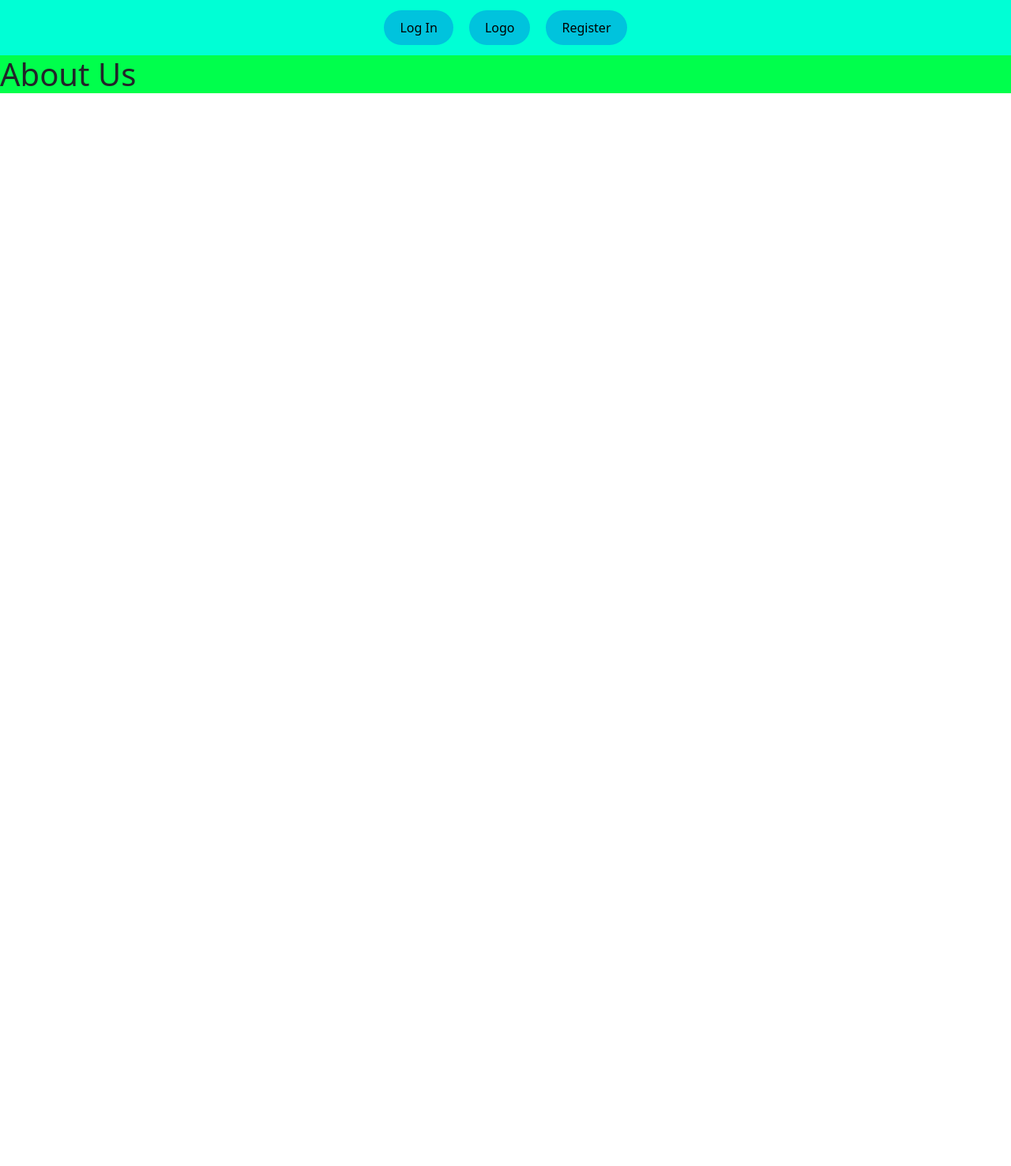
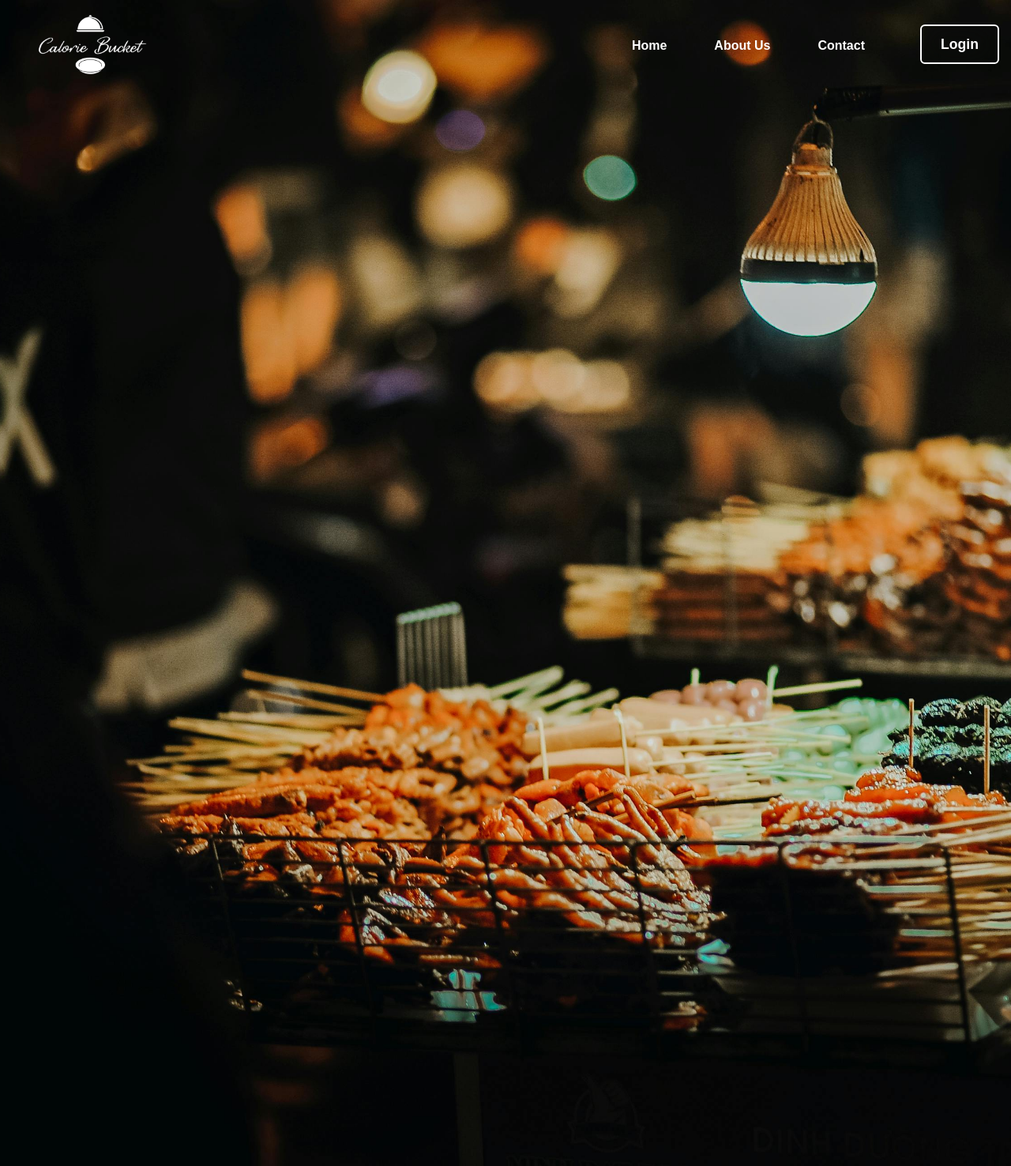
Before and after one commit to guro199811/CaloCalcu-repo, a Django app: page /login/ in a window 1280 px wide. Shown: the whole page at 79% size. Before the commit the page ends 118 px from the top, so only its background shows below. Run offline with Django 5.2, Linux system fonts and the light colour scheme; some libraries are stand-ins or nearby versions.

Commit message:
Added Visuals to work on

```diff
--- /dev/null
+++ b/backend/tracker/static/main.css
@@ -0,0 +1,271 @@
+/* Base.html CSS */
+
+* {
+  margin:0;
+  padding:0;
+  box-sizing: border-box;
+  font-family: "Poppins", sans-serif;
+  font-weight: 700 !important;
+}
+
+body{
+  background: url('main-bg.jpg') no-repeat;
+  background-size: cover;
+  background-position: center;
+}
+
+
+.navbar {
+  padding: 15px;
+  z-index: 10000;
+}
+
+.navbar .loginBtn{
+  width:100px;
+  height: 50px;
+  background: transparent;
+  backdrop-filter: blur(20px);
+  border: 2px solid #fff;
+  outline:none;
+  border-radius: 6px;
+  cursor: pointer;
+  font-size: 1.1em;
+  color:#fff;
+  font-weight: 500;
+  margin-left: 40px;
+  transition: 0.5s;
+}
+
+.navbar .loginBtn:hover{
+  background:#fff;
+  color:black
+}
+
+.navbar-logo img {
+  width: 200px; /* Adjust the width to your preference */
+  height: auto; /* Maintain the aspect ratio */
+  display: block; /* Remove any default inline spacing */
+  margin-top:-12px;
+  margin-bottom:-12px;
+}
+
+
+.navbar-items {
+  display: flex;
+  justify-content: flex-end;
+}
+
+.navbar-items a {
+  margin: 5px 10px;
+  text-decoration: none;
+  padding: 10px 20px;
+  color: white;
+  border-radius: 30px;
+  transition: 0.5s;
+}
+
+
+.navbar-items a:hover {
+  color: rgb(165, 255, 250);
+}
+
+
+.content {
+  width: 100%;
+  height: auto;
+  padding: 0px;
+}
+
+.section-title {
+  font-size: 2em;
+  color: #fff; /* Adjust text color for better visibility on the background */
+  text-shadow: 2px 2px 4px rgba(0, 0, 0, 0.5); /* Add a subtle text shadow */
+}
+
+.subtitle {
+  font-size: 1.5em;
+  color: #eee; /* Adjust text color for better visibility on the background */
+  margin-top: 10px;
+  text-shadow: 1px 1px 2px rgba(0, 0, 0, 0.3); /* Add a subtle text shadow */
+}
+
+/* Login / Register Css */
+
+.auth-container{
+  display:flex;
+  justify-content: center;
+  align-items: center;
+  min-height: 85vh;
+  margin:0;
+}
+
+.wrapper{
+  width: 420px;
+  height: 440px;
+  background: transparent;
+  border: 2px solid rgba(255, 255, 255, .2);
+  backdrop-filter: blur(20px);
+  box-shadow: 0 0 10px rgba(0, 0, 0, .2);
+  color: #fff;
+  border-radius: 20px;
+  padding: 30px 40px;
+  overflow: hidden;
+}
+
+.wrapper h1{
+  font-size: 36px;
+  text-align: center;
+}
+
+.wrapper .input-box{
+  position: relative;
+  width: 100%;
+  height: 50px;
+  margin: 30px 0;
+}
+
+.input-box input{
+  width: 100%;
+  height: 100%;
+  background: transparent;
+  border: none;
+  outline: none;
+  border: 2px solid rgba(255, 255, 255, .2);
+  border-radius: 40px;
+  font-size: 16px;
+  color: #fff;
+  padding: 20px 45px 20px 20px;
+}
+
+.input-box input::placeholder{
+  color:#fff;
+}
+
+.input-box i {
+  position:absolute;
+  right: 20px;
+  top:50%;
+  transform: translateY(-50%);
+  font-size: 20px;
+}
+
+.wrapper .additional-section{
+  display:flex;
+  justify-content: space-between;
+  font-size: 14px;
+  margin: -15 0 15px
+}
+
+.additional-section label input{
+  accent-color: #fff;
+  margin-left: 5px;
+  margin-right: 3px
+
+}
+
+.additional-section a {
+ color:#fff;
+ text-decoration: none;
+}
+
+.additional-section a:hover {
+  text-decoration: underline;
+}
+
+.wrapper .submitbtn{
+  width:100%;
+  height: 45px;
+  background: #fff;
+  border:none;
+  outline: none;
+  border-radius: 40px;
+  box-shadow: 0 0 10px rgba(0, 0, 0, .1);
+  cursor: pointer;
+  font-size: 16px;
+  color:black;
+  font-weight: 600;
+  margin-top: 5px;
+}
+
+.wrapper .log-reg-link{
+  font-size: 14px;
+  text-align: center;
+  margin: 20px 0 15px
+}
+
+
+.wrapper .icon-close{
+  position:absolute;
+  top: 0;
+  right: 0;
+  width: 45px;
+  height: 45px;
+  background: white;
+  color: black;
+  font-size: 2em;
+  display:flex;
+  justify-content: center;
+  align-items: center;
+  border-bottom-left-radius: 20px;
+  cursor: pointer;
+  z-index:1;
+}
+
+.log-reg-link p a {
+  color: #fff;
+  text-decoration: none;
+  font-weight: 600;
+}
+
+.log-reg-link p a:hover{
+  text-decoration: underline;
+}
+
+/* Login box initial state */
+
+.wrapper{
+  transform: scale(0);
+  transition: transform 0.5s ease, height 0.5s ease;
+}
+
+/*Hiding and showing Login box*/
+
+.wrapper.active-login{
+  transform: scale(1)
+}
+
+/*Transition animations*/
+
+
+.wrapper.active {
+  height: 600px;
+}
+
+.wrapper .login-box{
+  transition: transform .5s ease;
+  transform: translateX(0px);
+}
+
+.wrapper.active .login-box{
+  transition: none;
+  transform: translateX(-400px)
+}
+
+.register-box{
+  justify-content: center;
+  align-items: center;
+  margin-top: 25px;
+}
+
+.wrapper.active .register-box{
+  transition: transform .5s ease;
+  transform: translateX(30px);
+
+}
+
+.wrapper .register-box{
+  position:absolute;
+  transition: none;
+  transform: translateX(400px);
+  top:10px;
+}
--- /dev/null
+++ b/backend/tracker/static/main.js
@@ -0,0 +1,28 @@
+//Hiding and Showing Login Window
+const loginBtn = document.querySelector('.loginBtn')
+const closeBtn = document.querySelector('.icon-close')
+
+loginBtn.addEventListener('click', ()=> {
+    wrapper.classList.add('active-login');
+});
+
+closeBtn.addEventListener('click', ()=> {
+    wrapper.classList.remove('active-login');
+})
+
+
+
+//Transition Between Login and Register
+const wrapper = document.querySelector('.wrapper');
+const loginLink = document.querySelector('.login-link')
+const registerLink = document.querySelector('.register-link')
+
+
+
+registerLink.addEventListener('click', ()=> {
+    wrapper.classList.add('active');
+});
+
+loginLink.addEventListener('click', ()=> {
+    wrapper.classList.remove('active');
+});
--- a/backend/tracker/static/tracker/main.css
+++ /dev/null
@@ -1,45 +0,0 @@
-/* Base.html Css */
-.navbar{
-  display: flex;
-  justify-content: center;
-  width:100%;
-  background-color: rgb(0, 255, 213);
-}
-
-.navbar a {
-  margin-top: 5px;
-  margin-bottom: 5px;
-  margin-left: 10px;
-  margin-right: 10px;
-  text-decoration:none;
-  padding: 10px;
-  padding-left: 20px;
-  padding-right: 20px;
-  background-color: rgb(0, 195, 221);
-  color: black;
-  border-radius: 30px;
-  transition: all 0.5s ease, color 0.5s;
-}
-
-.navbar a:hover{
-  color:white;
-  background-color: rgb(0, 134, 134);
-}
-
-.content{
-  width: 100%;
-  height: 100%;
-  background-color: #00ff4c;
-}
-
-
-  .section-title {
-    font-size: 2em;
-    color: #333;
-  }
-
-  .subtitle {
-    font-size: 1.5em;
-    color: #555;
-    margin-top: 10px;
-  }
--- a/backend/tracker/templates/tracker/auth/login.html
+++ b/backend/tracker/templates/tracker/auth/login.html
@@ -11,5 +11,28 @@
 {% endblock headscript%}
 
 {% block content %}
-    <h1>About Us</h1>
+<div class="auth-container">
+    <div class="wrapper">
+        <form action="">
+            <h1>Login</h1>
+            <div class="input-box">
+                <input type="text" placeholder="Email" required>
+                <i class='bx bx-envelope' ></i>
+            </div>
+            <div class="input-box">
+                <input type="password" placeholder="******" required>
+                <i class='bx bx-lock-alt' ></i>
+            </div>
+            <div class="additional-section">
+                <label for=""><input type="checkbox" id="showPassword">Show Password</label>
+                <a href="#">Forgot password?</a>
+            </div>
+            <button class="submitbtn" type="submit">Login</button>
+
+            <div class="register-link">
+                <p>Don't have an account? <a href="#" class="register-link">Register</a></p>
+            </div>
+        </form>
+    </div>
+</div>
 {% endblock content%}
--- a/backend/tracker/templates/tracker/base.html
+++ b/backend/tracker/templates/tracker/base.html
@@ -12,19 +12,91 @@
     {% endblock title %}
 
     <link href="https://cdn.jsdelivr.net/npm/bootstrap@5.3.2/dist/css/bootstrap.min.css" rel="stylesheet" integrity="sha384-T3c6CoIi6uLrA9TneNEoa7RxnatzjcDSCmG1MXxSR1GAsXEV/Dwwykc2MPK8M2HN" crossorigin="anonymous">
-    <link rel="stylesheet" href="{% static 'tracker/main.css' %}">
+    <link rel="stylesheet" href="{% static 'main.css' %}">
+    <link href='https://unpkg.com/boxicons@2.1.4/css/boxicons.min.css' rel='stylesheet'>
     {% block style %}
     {% endblock style%}
 
-    <script src="{% static 'tracker/headscript.js' %}"></script>
+    <script src="{% static 'headscript.js' %}"></script>
     {% block headscript %}
     {% endblock headscript %}
 </head>
 <body>
-    <div class="navbar">
-        <a href="{% url 'calo-login' %}">Log In</a>
-        <a href="{% url 'calo-home' %}">Logo</a>
-        <a href="{% url 'calo-register' %}">Register</a>
+    <header class="navbar">
+        <div class="navbar-logo">
+            <a href="{% url 'calo-home' %}">
+                <img src="{% static 'logo-nobg.png' %}" alt="Logo">
+            </a>
+        </div>
+        <nav class="navbar-items">
+            <a href="{% url 'calo-home' %}">Home</a>
+            <a href="{% url 'calo-about' %}">About Us</a>
+            <a href="#">Contact</a>
+            <button class="loginBtn">Login</button>
+        </nav>
+    </header>
+
+    <div class="auth-container">
+        <div class="wrapper">
+            <span class="icon-close"><ion-icon name="close-outline"></ion-icon></span>
+
+            <div class="login-box">
+                <form action="#">
+                    <h1>Login</h1>
+                    <div class="input-box">
+                        <input type="text" placeholder="Email" required>
+                        <i class='bx bx-envelope' ></i>
+                    </div>
+                    <div class="input-box">
+                        <input type="password" placeholder="******" required>
+                        <i class='bx bx-lock-alt' ></i>
+                    </div>
+                    <div class="additional-section">
+                        <label for=""><input type="checkbox" id="showPassword">Reveal Password</label>
+                        <a href="#">Forgot password?</a>
+                    </div>
+                    <button class="submitbtn" type="submit">Login</button>
+
+                    <div class="log-reg-link">
+                        <p>Don't have an account?
+                            <a href="#" class="register-link">Register</a></p>
+                    </div>
+                </form>
+            </div>
+
+            <div class="register-box">
+                <form action="#">
+                    <h1>Registration</h1>
+                    <div class="input-box">
+                        <input type="text" placeholder="Username" required>
+                        <i class='bx bx-user' ></i>
+                    </div>
+                    <div class="input-box">
+                        <input type="text" placeholder="Email" required>
+                        <i class='bx bx-envelope' ></i>
+                    </div>
+                    <div class="input-box">
+                        <input type="password" placeholder="Password" required>
+                        <i class='bx bx-lock-alt' ></i>
+                    </div>
+                    <div class="input-box">
+                        <input type="password" placeholder="Repeat Password"
+                        id="repeatpassword" required>
+                        <i class='bx bx-lock-alt' ></i>
+                    </div>
+                    <div class="additional-section">
+                        <label><input type="checkbox" id="revealPassword">Reveal Password</label>
+
+                    </div>
+                    <button class="submitbtn" type="submit">Register</button>
+
+                    <div class="log-reg-link">
+                        <p>Already Have an Account?
+                            <a href="#" class="login-link">Login</a></p>
+                    </div>
+                </form>
+            </div>
+        </div>
     </div>
 
     <div class="content">
@@ -32,10 +104,15 @@
 
     {% endblock content %}
     </div>
-    <script src="{% static 'tracker/main.js' %}"></script>
+
+    <div class="footer">
+    </div>
     <script src="https://code.jquery.com/jquery-3.2.1.slim.min.js" integrity="sha384-KJ3o2DKtIkvYIK3UENzmM7KCkRr/rE9/Qpg6aAZGJwFDMVNA/GpGFF93hXpG5KkN" crossorigin="anonymous"></script>
     <script src="https://cdn.jsdelivr.net/npm/popper.js@1.12.9/dist/umd/popper.min.js" integrity="sha384-ApNbgh9B+Y1QKtv3Rn7W3mgPxhU9K/ScQsAP7hUibX39j7fakFPskvXusvfa0b4Q" crossorigin="anonymous"></script>
     <script src="https://cdn.jsdelivr.net/npm/bootstrap@5.3.2/dist/js/bootstrap.bundle.min.js" integrity="sha384-C6RzsynM9kWDrMNeT87bh95OGNyZPhcTNXj1NW7RuBCsyN/o0jlpcV8Qyq46cDfL" crossorigin="anonymous"></script>
+    <script type="module" src="https://unpkg.com/ionicons@7.1.0/dist/ionicons/ionicons.esm.js"></script>
+    <script nomodule src="https://unpkg.com/ionicons@7.1.0/dist/ionicons/ionicons.js"></script>
+    <script src="{% static 'main.js' %}"></script>
     {% block script %}
     {% endblock script %}
 </body>
--- a/backend/tracker/templates/tracker/home.html
+++ b/backend/tracker/templates/tracker/home.html
@@ -6,8 +6,4 @@
 
 
 {% block content %}
-
-<h1 class="section-title">Home Content</h1>
-<p class="subtitle">Home Subtitle</p>
-
 {% endblock content%}
```
Also changed, not shown: backend/tracker/static/headscript.js (added), backend/tracker/static/logo-nobg.png (added), backend/tracker/static/main-bg.jpg (added), backend/tracker/static/tracker/headscript.js (deleted), backend/tracker/static/tracker/main.js (deleted).
